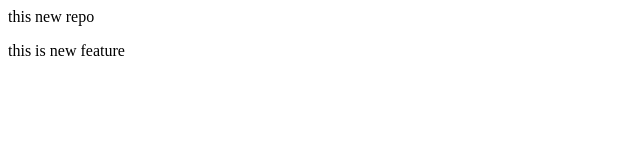
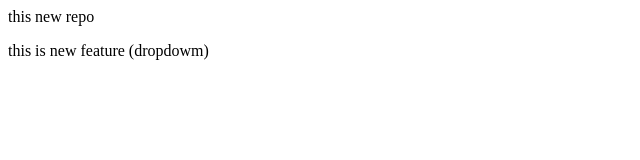
Before and after one commit to PiyushJogiya/localrepo, a plain HTML site: page index.html in a window 1280 px wide. Shown: the full height of the page, 0-640 px from the left. Drawn offline with Linux system fonts and the light colour scheme.

```diff
--- a/index.html
+++ b/index.html
@@ -1,2 +1,2 @@
 <P>this new repo</P>
-<P>this is new feature</P>
+<P>this is new feature (dropdowm)</P>
```
